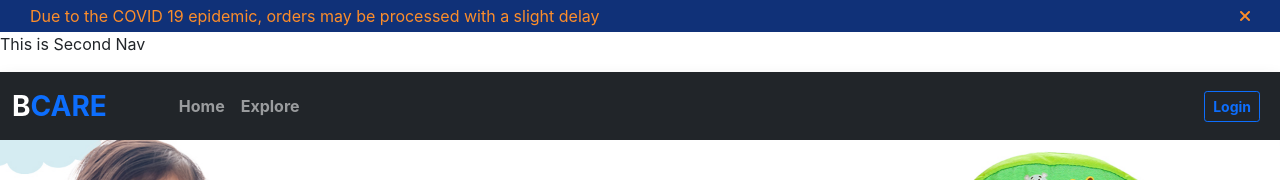
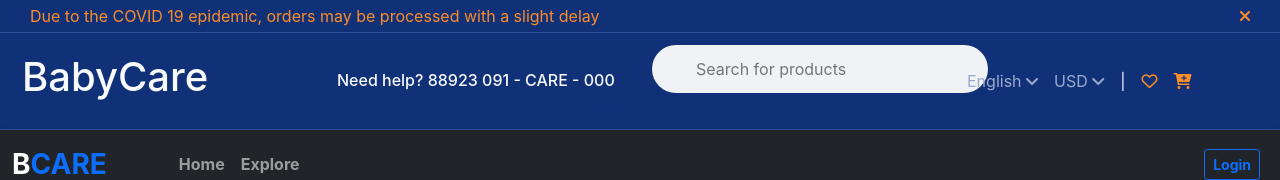
Before and after one commit to masumwbdev/baby-care-client, a React (Create React App) app: page / in a window 1280 px wide. Shown: the top 180 px of the page. Built offline with nearby package versions, Linux system fonts and the light colour scheme; no server answers.

Commit message:
second nav added

```diff
--- /dev/null
+++ b/src/Pages/Shared/SecondNav/SecondNav.css
@@ -0,0 +1,34 @@
+.second-nav{
+    background-color: #103178;
+    border-top: 1px solid #2d519c;
+    border-bottom: 1px solid #2d519c;
+    padding: 12px 22px;
+}
+.second-nav p{
+    margin: 0;
+}
+.second-nav input{
+    border-radius: 40px;
+    padding: 12px 44px;
+    border: 0;
+    background-color: #F0F2F5;
+}
+.second-nav .search-icon{
+    margin-left: -50px;
+    color: #103178;
+    font-size: 18px;
+}
+.heart , .cart{
+    color: #FD8D27;
+}
+.heart:hover, .cart:hover{
+    color: #F0F2F5;
+    cursor: pointer;
+}
+.language, .currency{
+    color: #9babcd;
+}
+.language:hover , .currency:hover{
+    color: #FD8D27;
+    cursor: pointer;
+}
--- a/src/Pages/Shared/SecondNav/SecondNav.js
+++ b/src/Pages/Shared/SecondNav/SecondNav.js
@@ -1,9 +1,28 @@
 import React from 'react';
+import './SecondNav.css'
 
 const SecondNav = () => {
     return (
-        <div>
-            <p>This is Second Nav</p>
+        <div className="second-nav">
+            <div className='row align-items-center text-light'>
+                <div className='col-lg-3 col-md-6 col-sm-12'>
+                    <h1><span>Baby</span>Care</h1>
+                </div>
+                <div className='col-lg-3 col-md-6 col-sm-12'>
+                    <h6 className='mt-2'>Need help? 88923 091 - CARE - 000</h6>
+                </div>
+                <div className='col-lg-3 col-md-6 col-sm-12'>
+                    <input type="text" placeholder='Search for products' />
+                    <i class="fas fa-search search-icon"></i>
+                </div>
+                <div className='col-lg-3 col-md-6 col-sm-12'>
+                    <span className='language'>English <i class="fas fa-angle-down"></i></span>
+                    <span className='ms-3 me-3 currency'>USD <i class="fas fa-angle-down"></i></span>
+                    <span>|</span>
+                    <i class="far fa-heart ms-3 me-3 heart"></i>
+                    <i class="fas fa-cart-plus cart"></i>
+                </div>
+            </div>
         </div>
     );
 };
```
